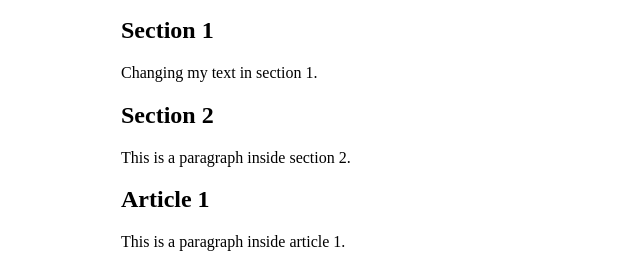
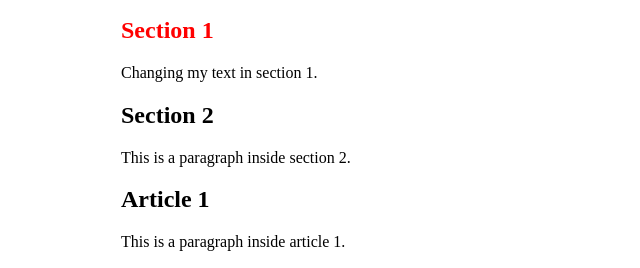
Before and after one commit to kaynansc/web-project, a plain HTML site: page index.html in a window 1280 px wide. Shown: the part 137-405 px from the top of the page, without its empty margins (367-1007 px from the left). Drawn offline with Linux system fonts and the light colour scheme.

Commit message:
add color h1 section 1

```diff
--- a/index.html
+++ b/index.html
@@ -22,7 +22,7 @@
 
     <main>
         <section>
-            <h1>Section 1</h1>
+            <h1 class="h1-section1">Section 1</h1>
             <p>Changing my text in section 1.</p>
         </section>
         <section>
--- a/styles.css
+++ b/styles.css
@@ -1,5 +1,9 @@
 #container {
   margin: 0 30rem;
+}
+
+.h1-section1 {
+  color: red;
 }
 
 .list-ordered {
```
